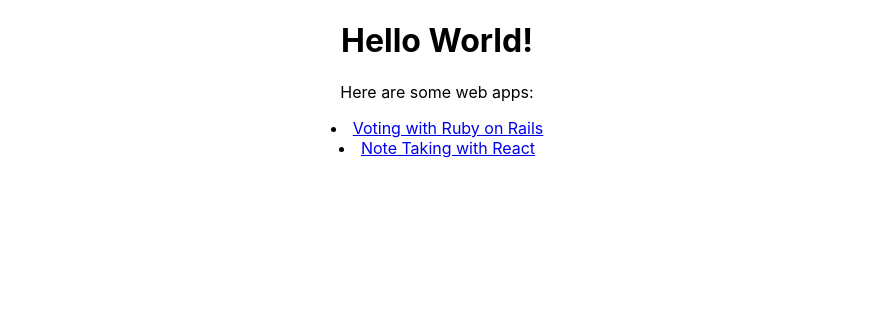
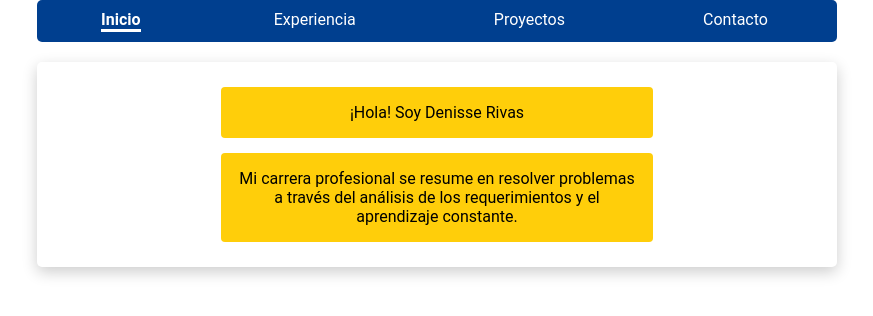
Before and after one commit to iqrivas/iqrivas.github.io, a React (Create React App) app: page / in a window 1280 px wide. Shown: the top 316 px of the page, without its empty margins (203-1076 px from the left). Built offline with nearby package versions, Linux system fonts and the light colour scheme.

Commit message:
adding starter layout

```diff
--- a/src/App.js
+++ b/src/App.js
@@ -1,22 +1,54 @@
 import React from 'react';
 import './App.css';
+import './css/main.css';
+import {handleTab, handleEmail} from './main.js';
 
 function App() {
   return (
     <div className="App">
-  {/* End of App div */}
-      <h1> Hello World! </h1>
+      <nav id="tabs" className="tabs">
+        <li id="inicio" className="tabs__title--active tab" onClick={handleTab} >Inicio</li>
+        <li id="experiencia" className="tabs__title tab" onClick={handleTab} >Experiencia</li>
+        <li id="proyectos" className="tabs__title tab" onClick={handleTab} >Proyectos</li>
+        <li id="contacto" className="tabs__title tab" onClick={handleTab} >Contacto</li>
+      </nav>
 
-    <p>Here are some web apps:</p>
-          <li><a href="https://infinite-sea-32783.herokuapp.com/">
-            {" "}
-            Voting with Ruby on Rails{" "}
-          </a></li>
-          <li><a href="https://radiant-atoll-20128.herokuapp.com/">
-            {" "}
-            Note Taking with React{" "}
-          </a></li>
-  {/* End of App div */}
+      <section className="main">
+        <div id="inicio_panel" className="main__panel">
+          <div className="main__panelcard--intro">¡Hola! Soy Denisse Rivas</div>
+          <div className="main__panelcard--intro">
+            Mi carrera profesional se resume en resolver problemas a través del
+            análisis de los requerimientos y el aprendizaje constante.
+          </div>
+        </div>
+        <div id="experiencia_panel" className="main__panel--hidden">
+          <div className="main__panelcard">2020: Salesforce Admin/Developer</div>
+          <div className="main__panelcard">2019: Desarrollo Web (JS Stack)</div>
+          <div className="main__panelcard">2014 - 2019: Planeación Logística</div>
+          <div className="main__panelcard">2010 - 2014: Servicio al Cliente</div>
+          <div className="main__panelcard">2004 - 2010: Ingeniería Química</div>
+        </div>
+        <div id="proyectos_panel" className="main__panel--hidden">
+          <div className="main__panelcard">
+            <a href="https://www.bettybarreto.com" target="_blank" rel="noreferrer">
+              Betty Barreto
+            </a>
+          </div>
+        </div>
+        <div id="contacto_panel" className="main__panel--hidden">
+          <div className="main__panelcard">
+            <a href="https://www.linkedin.com/in/iqrivas/" target="_blank" rel="noreferrer">
+              LinkedIn
+            </a>
+          </div>
+          <div className="main__panelcard">
+            <a href="#" className="hiddenMail" data-email="iqrivasARRgmailPUNcom" rel="noreferrer" onClick={handleEmail}>
+              Email
+            </a>
+          </div>
+        </div>
+      </section>
+
     </div>
   );
 }
--- /dev/null
+++ b/src/css/main.css
@@ -0,0 +1,76 @@
+body {
+    font-family: "Roboto", sans-serif;
+    max-width: 800px;
+    min-width: 360px;
+    width: 80vw;
+    display: flex;
+    flex-direction: column;
+    margin: 0 auto;
+  }
+
+  .tabs {
+    display: flex;
+    justify-content: space-around;
+    background: #003F8F;
+    padding: 10px 0;
+    margin: 0px 0 20px;
+    border-radius: 5px;
+
+  }
+
+  .tabs__title {
+    padding: 0px 5px;
+    color: white;
+    cursor: pointer;
+    list-style-type: none;
+
+  }
+
+  .tabs__title--active {
+    color: white;
+    font-weight: bold;
+    border-bottom: 3px solid white;
+    cursor: pointer;
+    list-style-type: none;
+  }
+
+  .main {
+    display: flex;
+    justify-content: space-around;
+  }
+
+  .main__panel {
+    padding: 10px;
+    box-shadow: 0px 5px 15px rgba(0, 0, 0, 0.2);
+    border-radius: 5px;
+    text-align: center;
+    width: 100%;
+  }
+
+  .main__panel--hidden {
+    display: none;
+  }
+
+  .main__panelcard {
+    padding: 1rem;
+    font-size: 1rem;
+    background: #FFCE0A;
+    border-radius: 4px;
+    margin: 15px auto;
+    max-width: 300px;
+  }
+
+  .main__panelcard--intro {
+    padding: 1rem;
+    font-size: 1rem;
+    background: #FFCE0A;
+    border-radius: 4px;
+    margin: 15px auto;
+    max-width: 400px;
+
+  }
+
+  a {
+    text-decoration: underline;
+    color: black;
+  }
--- /dev/null
+++ b/src/main.js
@@ -0,0 +1,52 @@
+export function handleTab (ev) {
+  let activeTab = document.getElementsByClassName("tabs__title--active");
+  let activePanel = document.getElementsByClassName("main__panel");
+  let inicio = document.getElementById("inicio_panel");
+  let exp = document.getElementById("experiencia_panel");
+  let proj = document.getElementById("proyectos_panel");
+  let contacto = document.getElementById("contacto_panel");
+  let clickedTab = ev.currentTarget;
+
+  activeTab[0].classList.add("tabs__title");
+  activeTab[0].classList.remove("tabs__title--active");
+  clickedTab.classList.add("tabs__title--active");
+  clickedTab.classList.remove("tabs__title");
+
+  activePanel[0].classList.add("main__panel--hidden");
+  activePanel[0].classList.remove("main__panel");
+
+  if (clickedTab.id === "inicio") {
+    inicio.classList.add("main__panel");
+    inicio.classList.remove("main__panel--hidden");
+  }
+
+  if (clickedTab.id === "experiencia") {
+    exp.classList.add("main__panel");
+    exp.classList.remove("main__panel--hidden");
+  }
+
+  if (clickedTab.id === "proyectos") {
+    proj.classList.add("main__panel");
+    proj.classList.remove("main__panel--hidden");
+  }
+
+  if (clickedTab.id === "contacto") {
+    contacto.classList.add("main__panel");
+    contacto.classList.remove("main__panel--hidden");
+  }
+};
+
+export function handleEmail (ev) {
+
+  ev.preventDefault();
+  let hidden = document.querySelector(".hiddenMail");
+  if (hidden) {
+    let email = hidden
+      .getAttribute("data-email")
+      .replace(/ARR/, "@")
+      .replace(/PUN/, ".");
+    hidden.classList.remove("hiddenMail");
+    hidden.innerHTML = email;
+    hidden.setAttribute("href", "mailto:" + email);
+  }
+};
```
